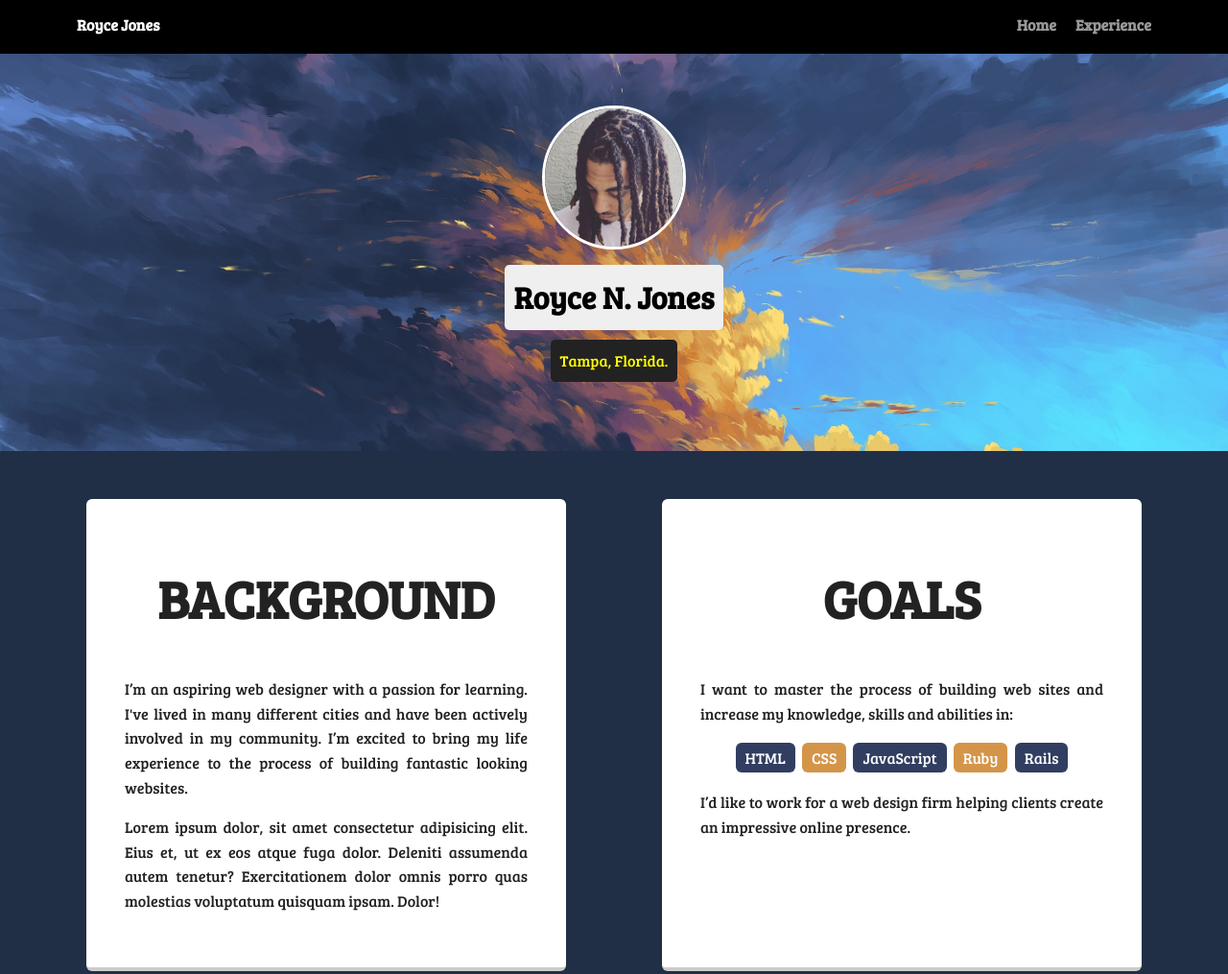
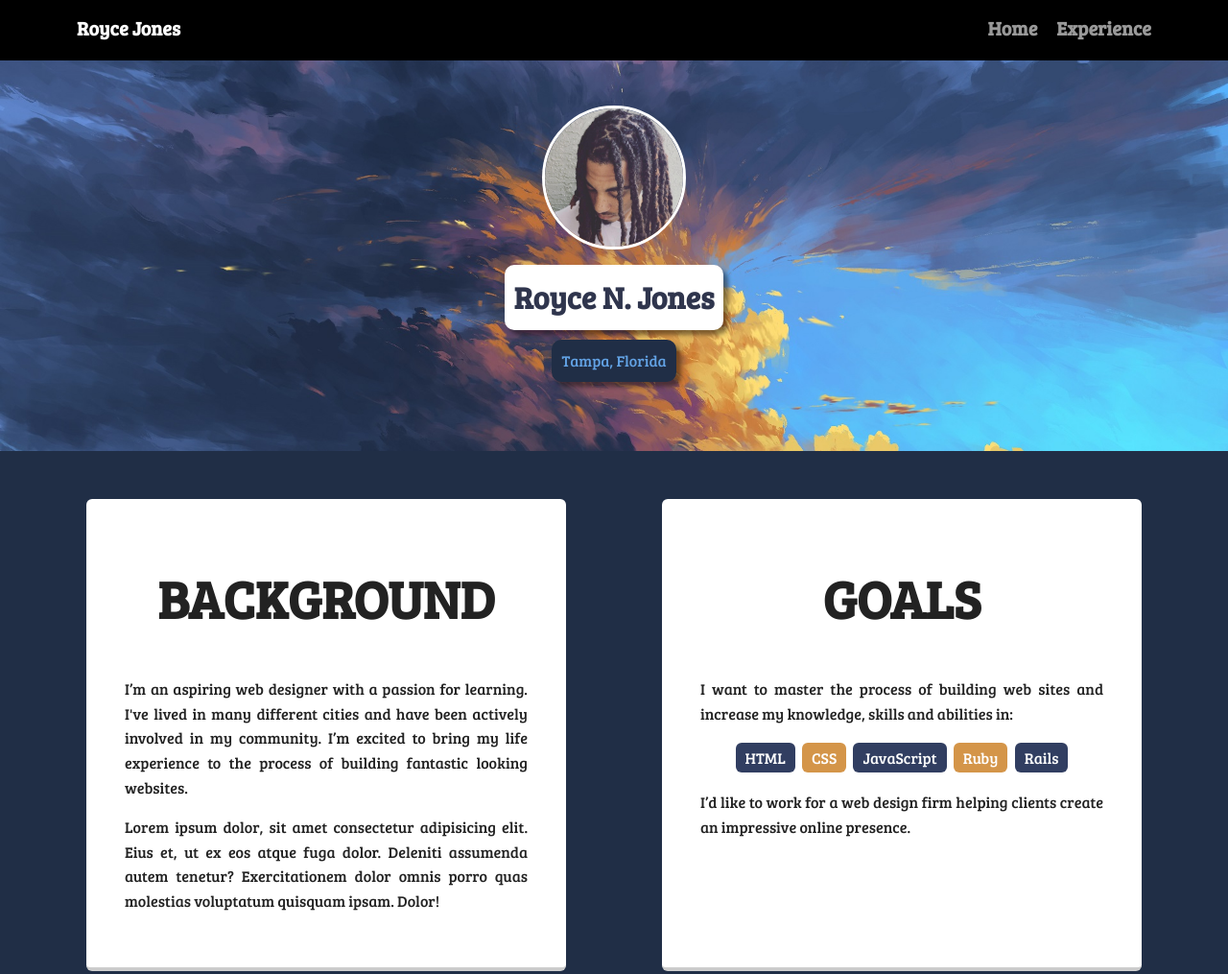
Before and after one commit to Roycewho/Portfolio-Project, a plain HTML site: page index.html in a window 1280 px wide. Shown: the top 1015 px of the page at 96% size. Drawn offline with Linux system fonts and the light colour scheme; a web font is replaced by a local one.

Commit message:
Various Styling Changes

```diff
--- a/index.html
+++ b/index.html
@@ -23,7 +23,7 @@
     <header>
       <img src="images/WhoMe.jpg" alt="Profile Picture of Royce Jones" class="profile-image">
       <h1 class="tag name">Royce N. Jones</h1>
-      <p class="tag location">Tampa, Florida.</p>
+      <p class="tag location">Tampa, Florida</p>
     </header>
 
     <main class="flex">
--- a/styles.css
+++ b/styles.css
@@ -49,6 +49,7 @@ a:hover {
 .nav li {
   padding: 5px 10px 10px 10px;
   font-family: 'Bree Serif', serif;
+  font-size: 20px;
 }
 .nav a {
   transition: all .5s;
@@ -81,16 +82,18 @@ header .profile-image:hover {
   transform: scale(1.2) rotate(5deg);
 }
 .tag {
-  background-color: #efefef;
-  color: black;
+  background-color: white;
+  color: #2F354D;
   padding: 10px;
-  border-radius: 5px;
+  border-radius: 10px;
   display: table;
   margin: 10px auto;
+  filter: drop-shadow(5px 5px 2px rgba(0, 0, 0, 0.411));
 }
 .location {
-  background-color: #222;
-  color: yellow;
+  background-color: #202E46;
+  color: #62A2E4;
+  filter: drop-shadow(5px 5px 2px rgba(0, 0, 0, 0.411));
 }
 .card {
   margin: 30px;
```
